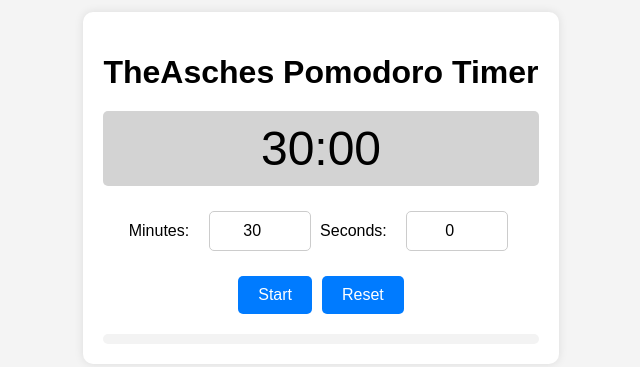
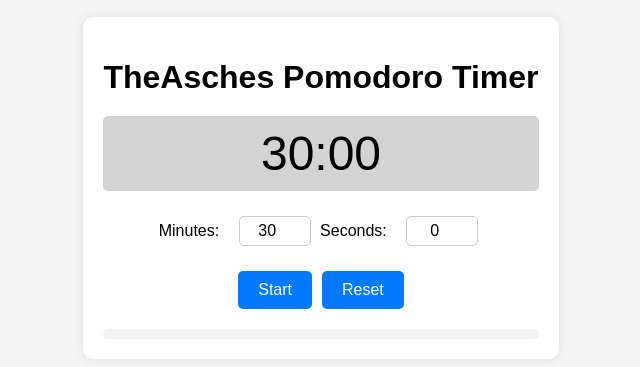
Before and after one commit to theasches/pomodoro, a plain HTML site: page index.html in a window 1280 px wide. Shown: the part 220-587 px from the top of the page, without its empty margins (319-959 px from the left). Drawn offline with Linux system fonts and the light colour scheme.

Commit message:
Update style.css

```diff
--- a/style.css
+++ b/style.css
@@ -37,8 +37,8 @@ h1 {
 }
 
 .inputs input {
-    width: 80px;
-    padding: 10px;
+    width: 60px; /* Reduced width */
+    padding: 5px; /* Reduced padding */
     margin: 5px;
     font-size: 1em;
     text-align: center;
```
